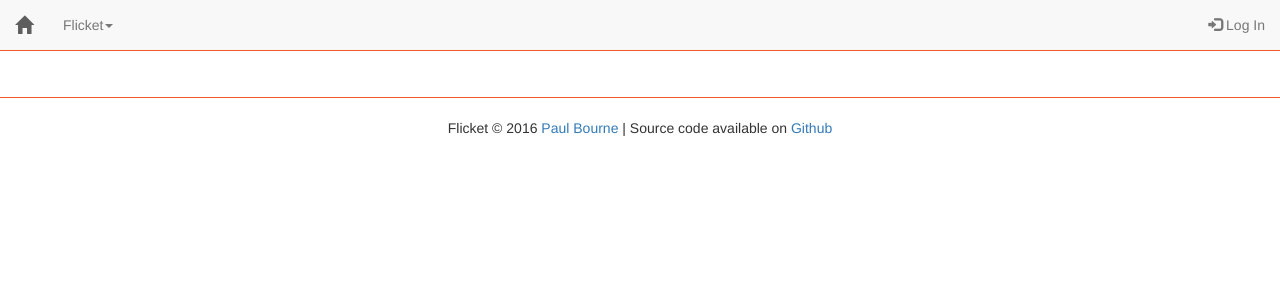
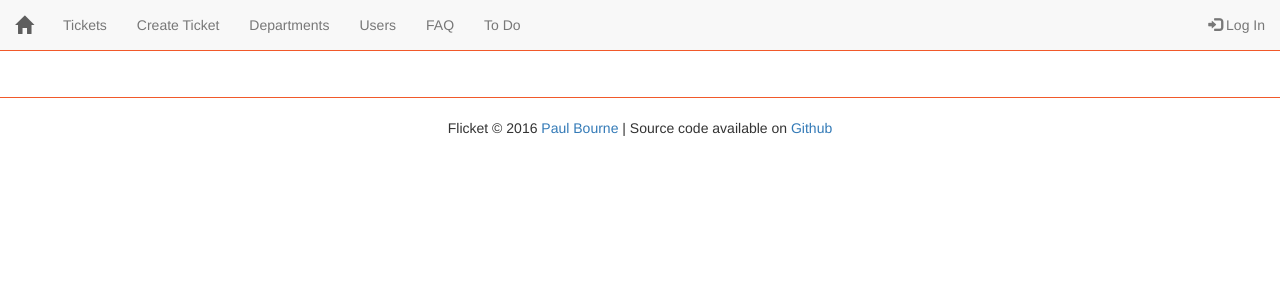
Before and after one commit to giti-jahanpasand/flicket, a Python web app: template application/flicket/templates/flicket_base.html in a window 1280 px wide. Shown: the top 300 px of the page. Run offline with Jinja, Linux system fonts and the light colour scheme; the template is opened without the code that fills it, so the values that code supplies are empty.

Commit message:
Removed pulldown menu and added all flicket links within main bar.

```diff
--- a/application/flicket/templates/flicket_menu.html
+++ b/application/flicket/templates/flicket_menu.html
@@ -13,21 +13,13 @@
                                                                                 aria-hidden="true"></span></a>
         </div>
         <div id="navbar" class="navbar-collapse collapse">
-
             <ul class="nav navbar-nav">
-                <li class="dropdown">
-                    <a href="" class="dropdown-toggle" data-toggle="dropdown" role="button" aria-haspopup="true"
-                       aria-expanded="false">Flicket<span class="caret"></span></a>
-                    <ul class="dropdown-menu">
             <li><a href="{{ url_for('flicket_bp.tickets_main') }}">Tickets</a></li>
             <li><a href="{{ url_for('flicket_bp.ticket_create') }}">Create Ticket</a></li>
             <li><a href="{{ url_for('flicket_bp.departments') }}">Departments</a></li>
             <li><a href="{{ url_for('flicket_bp.flicket_users') }}">Users</a></li>
             <li><a href="{{ url_for('flicket_bp.faq') }}">FAQ</a></li>
             <li><a href="{{ url_for('flicket_bp.todo') }}">To Do</a></li>
-                    </ul>
-
-                </li>
                 {% if g.user.is_admin %}
                     <li><a href="{{ url_for('admin_bp.index') }}">Admin View</a></li>
                 {% endif %}
```
Lines whose indentation alone changed are shown as unchanged.
